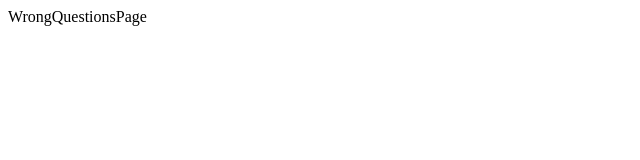
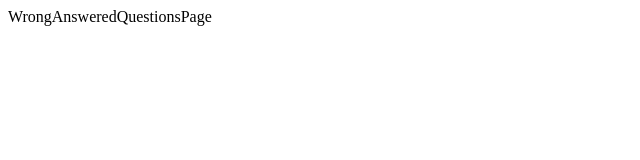
Before and after one commit to yb9255/classting-assignment, a React (Create React App) app: page /wrong-questions in a window 1280 px wide. Shown: the top 160 px of the page, without its empty margins (0-640 px from the left). Built offline with nearby package versions, Linux system fonts and the light colour scheme.

Commit message:
<chore> change vague compoennt name 'WrongQuestions' to 'WrongAnsweredQuestions'

```diff
--- a/src/App.tsx
+++ b/src/App.tsx
@@ -2,7 +2,7 @@ import { Navigate, Route, Routes } from 'react-router-dom';
 import MainPage from './pages/MainPage';
 import QuestionPage from './pages/QuestionPage';
 import QuestionsResultPage from './pages/QuestionsResultPage';
-import WrongQuestionsPage from './pages/WrongQuestionsPage';
+import WrongAnsweredQuestionsPage from './pages/WrongAnsweredQuestionsPage';
 
 function App() {
   return (
@@ -10,7 +10,7 @@ function App() {
       <Route path="/" element={<MainPage />} />
       <Route path="/questions" element={<QuestionPage />} />
       <Route path="/questions-result" element={<QuestionsResultPage />} />
-      <Route path="/wrong-questions" element={<WrongQuestionsPage />} />
+      <Route path="/wrong-questions" element={<WrongAnsweredQuestionsPage />} />
       <Route path="*" element={<Navigate to="/" replace />} />
     </Routes>
   );
--- /dev/null
+++ b/src/pages/WrongAnsweredQuestionsPage.tsx
@@ -0,0 +1,5 @@
+function WrongAnsweredQuestionsPage() {
+  return <div>WrongAnsweredQuestionsPage</div>;
+}
+
+export default WrongAnsweredQuestionsPage;
--- a/src/pages/WrongQuestionsPage.tsx
+++ /dev/null
@@ -1,7 +0,0 @@
-import React from 'react';
-
-function WrongQuestionsPage() {
-  return <div>WrongQuestionsPage</div>;
-}
-
-export default WrongQuestionsPage;
```
